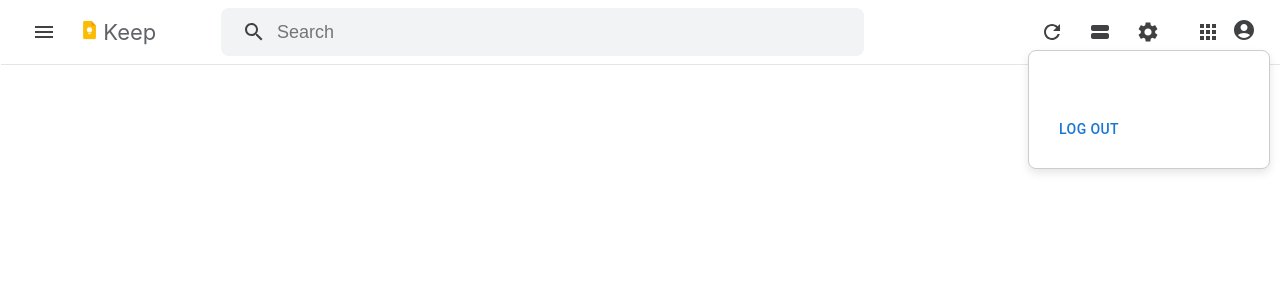
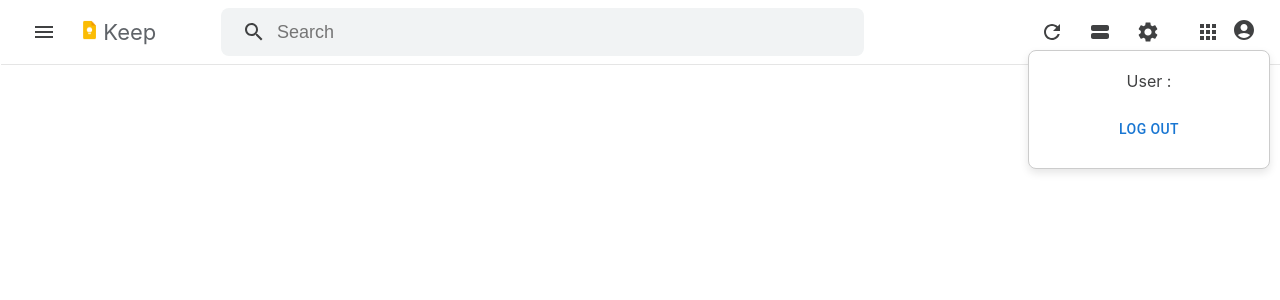
Before and after one commit to koushikgg/fundo-notes, a React (Create React App) app: page /mainpage in a window 1280 px wide. Both pictures are taken after a click on the icon 1243 px from the left and 30 px from the top of the page. Shown: the top 300 px of the page. Built offline with nearby package versions, Linux system fonts and the light colour scheme.

Commit message:
[koushik]added:fundo notes logout added

```diff
--- a/src/component/Header/Header.jsx
+++ b/src/component/Header/Header.jsx
@@ -10,17 +10,28 @@ import AccountCircleIcon from '@mui/icons-material/AccountCircle';
 import KeepLogo from '../../assets/keep_logo.png'
 import { useState } from 'react';
 import Button from '@mui/material/Button';
-import { useDispatch } from 'react-redux';
-import { resetSearchQuery, setSearchQuery } from '../../store/searchNoteSlice';
+import { useDispatch, useSelector } from 'react-redux';
+import { resetSearchQuery, resetuserName, setSearchQuery } from '../../store/searchNoteSlice';
+import { useNavigate } from 'react-router-dom';
 
 
 
 function Header({toggleDrawer}) {
     const [showDropdown, setShowDropdown] = useState(false);
     const dispatch = useDispatch()
-
+    const navigate= useNavigate()
+    // const userName = useSelector((store) => store.userNames.userName)
+    const userName = (localStorage.getItem('userName'))
+    console.log(userName);
     const showDropdownBox = () => {
         setShowDropdown(!showDropdown);
+    }
+
+    async function logout(){
+        navigate('/');
+        localStorage.removeItem("AcessToken")
+        localStorage.removeItem("userName")
+
     }
     return (
         <>
@@ -69,9 +80,8 @@ function Header({toggleDrawer}) {
                         <AccountCircleIcon onClick={showDropdownBox} />
                         {showDropdown ? (
                             <div className="header-dropdown-box">
-                                <div className="dropdown-item"></div>
-                                <div className="dropdown-item"></div>
-                                <Button>Log Out</Button>
+                                <div className="dropdown-item"><p>User : {userName} </p></div>
+                                <Button id='header-logout-btn' onClick={logout}>Log Out</Button>
                             </div>
                         ) : ""}
                     </div>
--- a/src/component/Header/header.scss
+++ b/src/component/Header/header.scss
@@ -144,8 +144,9 @@
     display: flex;
     flex-direction: column;
     gap: 20px;
-    Button{
-        width: 40%;
+    align-items: center;
+    #header-logout-btn{
+        width: 60%;
     }
 }
 
--- a/src/component/Login/Login.jsx
+++ b/src/component/Login/Login.jsx
@@ -6,10 +6,16 @@ import { LoginApi } from '../../services/UserService';
 import { toast } from 'react-toastify';
 import { useState } from 'react';
 import './Login.scss'
+import { useDispatch } from 'react-redux';
+import { setuserNameSlice } from '../../store/userNameSlice';
+
+
+
 function Login() {
     const [userName, setUserName] = useState('');
     const [password, setPassword] = useState('');
     const navigate = useNavigate()
+    const dispatch = useDispatch()
     const handleLogin = async () => {
         // console.log(username);
         // console.log(password);
@@ -24,7 +30,9 @@ function Login() {
         try {
             const res = await LoginApi({ email: userName, password: password });
             if (res.status === 200) {
+                // dispatch(setUserNameSlice(userName))
                 localStorage.setItem("AcessToken",res?.data?.id)
+                localStorage.setItem('userName',res?.data?.email)
                 toast.success('Login successful!');
                 navigate('/dashboard/notes');
             }
--- a/src/store/appStore.js
+++ b/src/store/appStore.js
@@ -1,9 +1,12 @@
+// store.js
 import { configureStore } from "@reduxjs/toolkit";
 import searchNoteSlice from "./searchNoteSlice";
+import userNameSlice from "./userNameSlice";
 
 const appStore = configureStore({
   reducer: {
-    searchNote: searchNoteSlice
+    searchNote: searchNoteSlice,
+    userNames: userNameSlice,
   },
 });
 
--- a/src/store/searchNoteSlice.js
+++ b/src/store/searchNoteSlice.js
@@ -10,10 +10,10 @@ const searchNoteSlice = createSlice({
       state.searchQuery = action.payload;
     },
     resetSearchQuery: (state, action) => {
-      state.searchQuery.length=0
+      state.searchQuery.length = 0
     }
-  },
+  }
 });
 
-export const { setSearchQuery, resetSearchQuery } = searchNoteSlice.actions;
+export const { setSearchQuery, resetSearchQuery, setuserName, resetuserName } = searchNoteSlice.actions;
 export default searchNoteSlice.reducer;
--- /dev/null
+++ b/src/store/userNameSlice.js
@@ -0,0 +1,19 @@
+import { createSlice } from "@reduxjs/toolkit";
+
+const userNameSlice = createSlice({
+  name: "user",
+  initialState: {
+    userName: "",
+  },
+  reducers: {
+    setUserNameSlice: (state, action) => {
+      state.searchQuery = action.payload;
+    },
+    resetUserNameSlice: (state, action) => {
+      state.searchQuery.length = 0
+    }
+  }
+});
+
+export const { setuserNameSlice, resetuserName } = userNameSlice.actions;
+export default userNameSlice.reducer;
```
